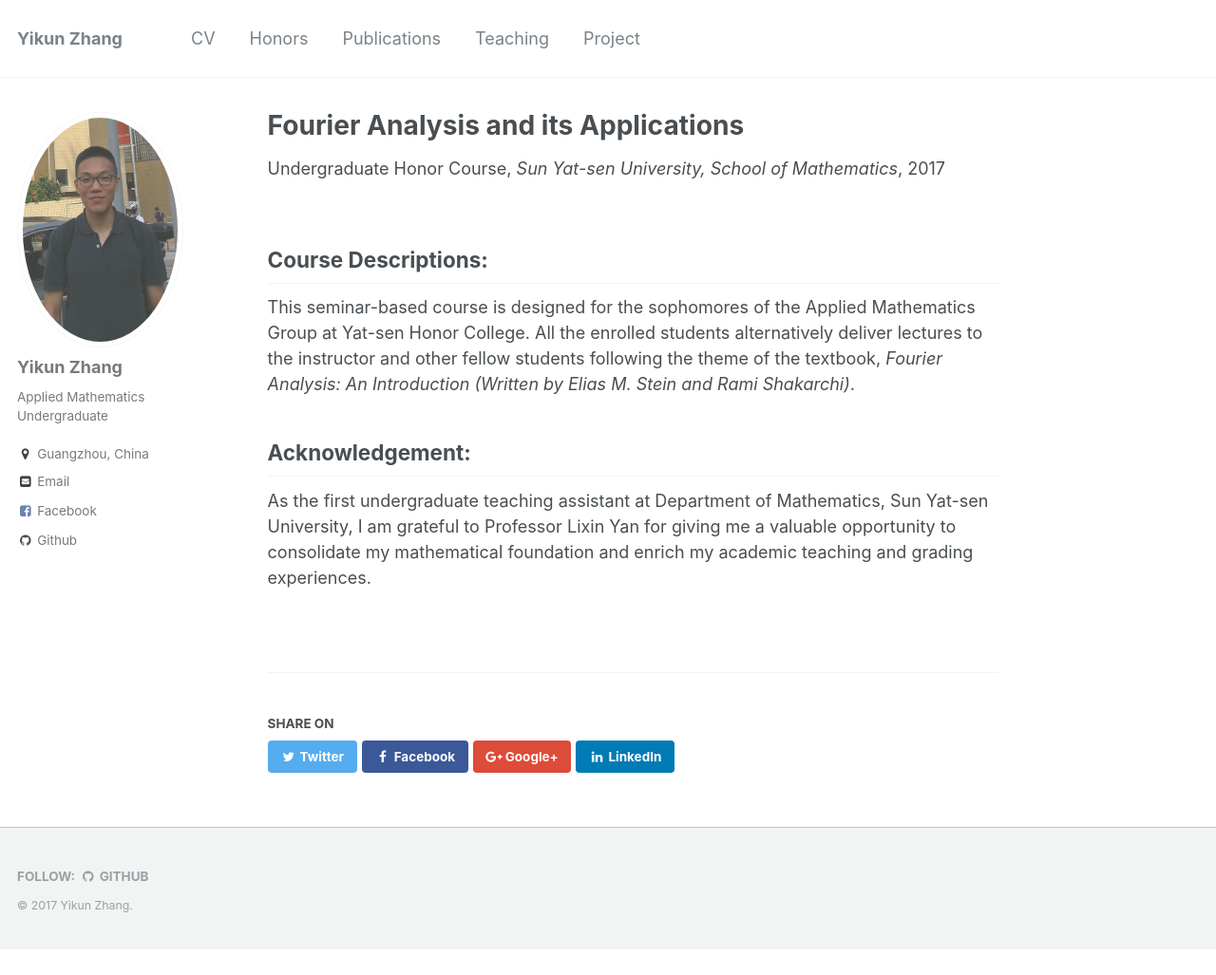
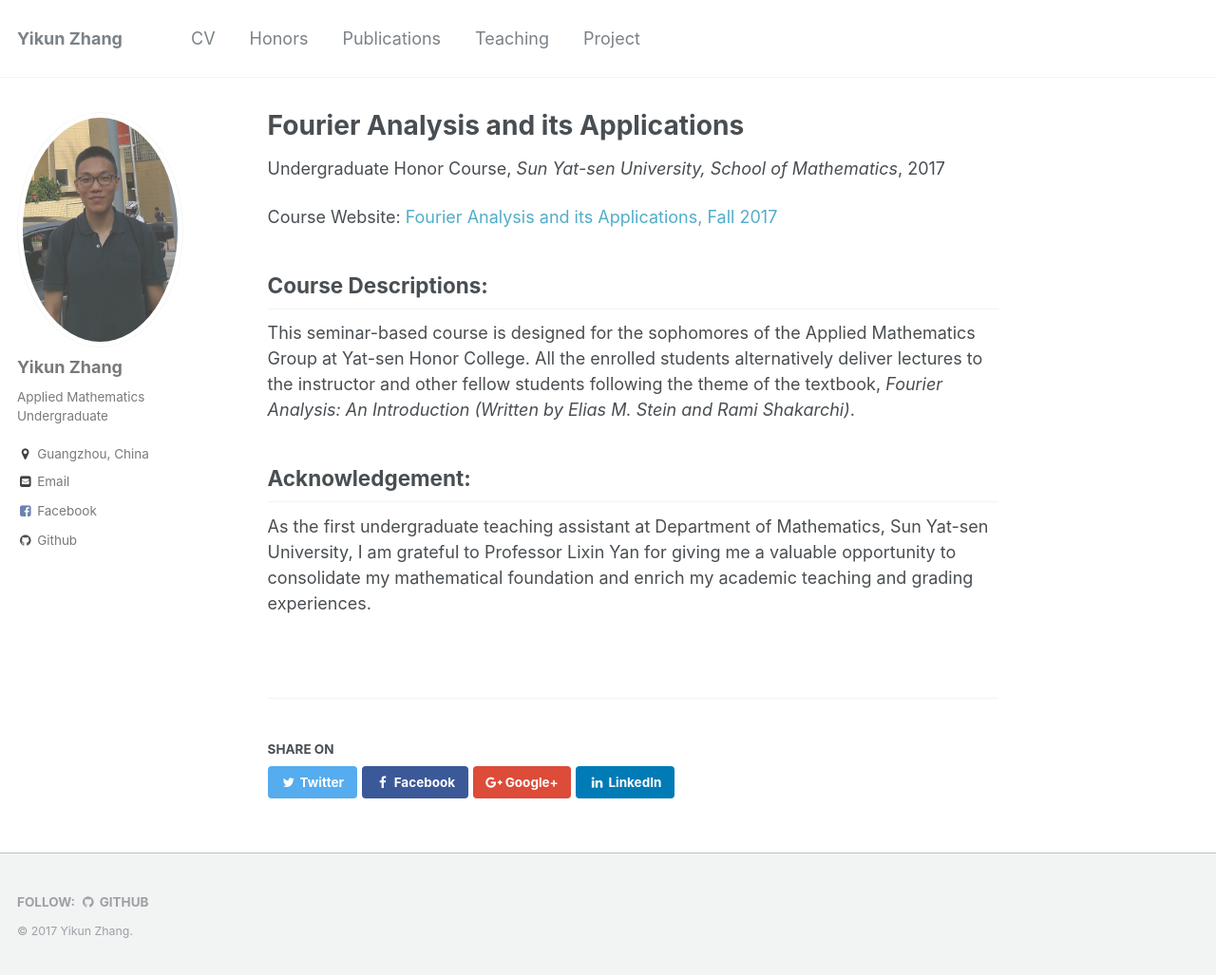
Before and after one commit to zhangyk8/zhangyk8.github.io, a Jekyll site: the page built from _teaching/Fall_2017.md, in a window 1280 px wide and 1027 px high. Shown: the whole window at 95% size. Built offline with Jekyll 4.4.1, drawn with Linux system fonts in a browser that asks for light colours.

Commit message:
Update Fall_2017.md

```diff
--- a/_teaching/Fall_2017.md
+++ b/_teaching/Fall_2017.md
@@ -8,6 +8,8 @@ date: 2017-8-13
 location: "Guangzhou, China"
 ---
 
+Course Website: <A href="https://zhangyk8.github.io/teaching/fourier" style="color: #52adc8; text-decoration=underline"> Fourier Analysis and its Applications, Fall 2017</A>
+
 ## Course Descriptions:
 
 This seminar-based course is designed for the sophomores of the Applied Mathematics Group at Yat-sen Honor College. All the enrolled students alternatively deliver lectures to the instructor and other fellow students following the theme of the textbook, _Fourier Analysis: An Introduction (Written by Elias M. Stein and Rami Shakarchi)_.
```
